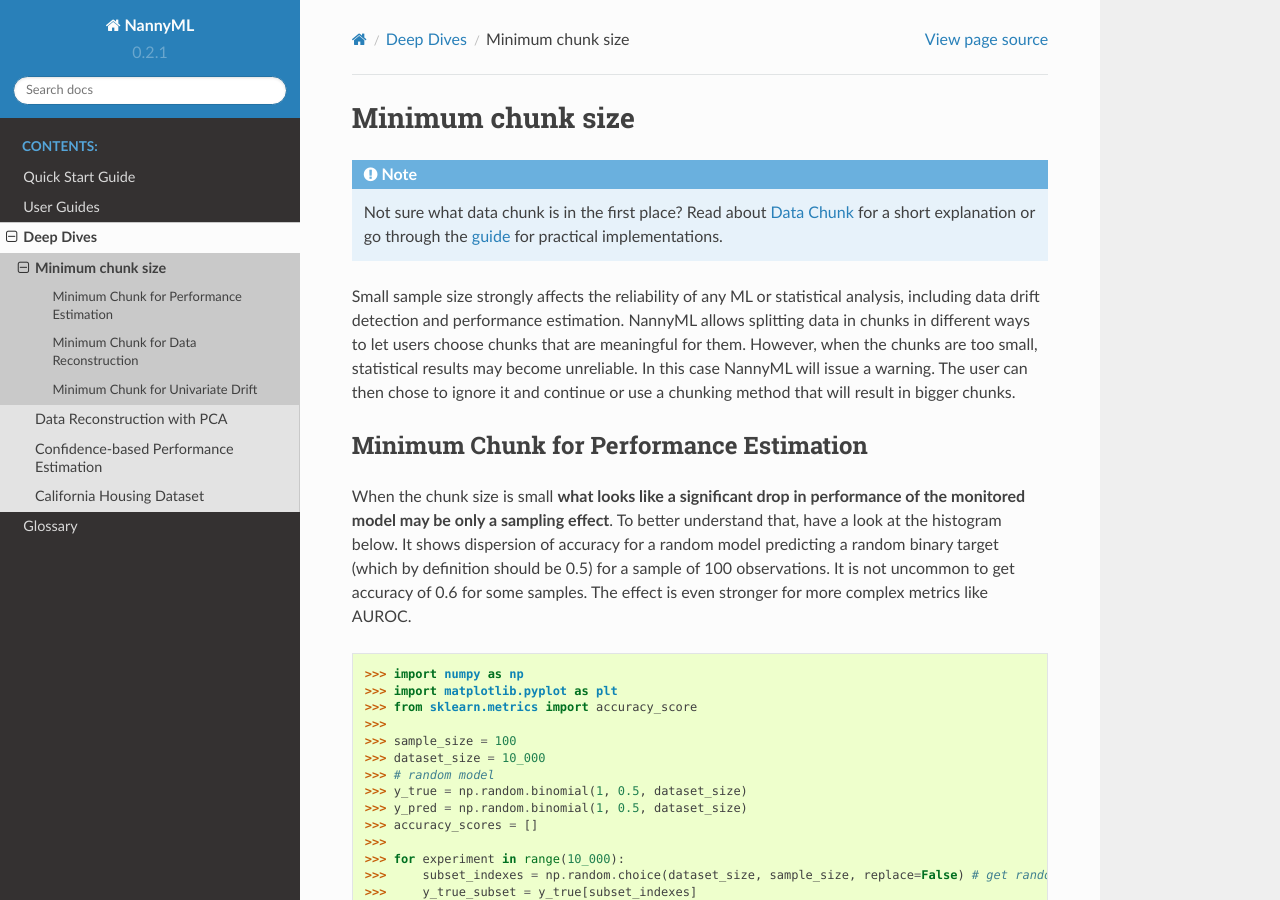
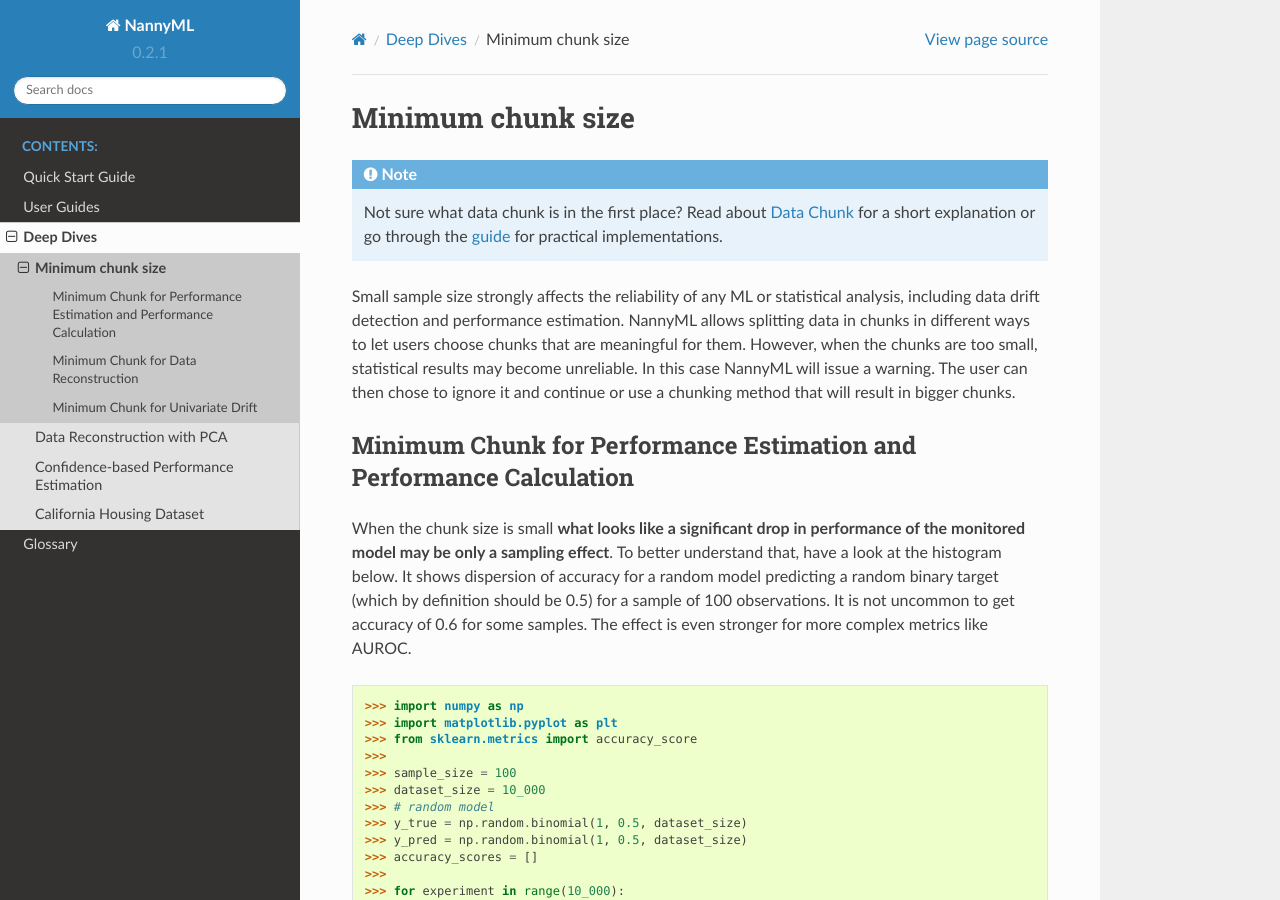
Before and after one commit to NannyML/nannyml, a Sphinx documentation site: the page built from docs/deep_dive/minimum_chunk_size.rst, in a window 1280 px wide and 900 px high. Built offline with Sphinx 7.4.7 and the Read the Docs theme 2.0.0, drawn with Linux system fonts in a browser that asks for light colours; pages that are not in the unit, such as notebooks, are missing from menus.

Commit message:
update title

```diff
--- a/docs/deep_dive/minimum_chunk_size.rst
+++ b/docs/deep_dive/minimum_chunk_size.rst
@@ -15,8 +15,8 @@ are meaningful for them. However, when the chunks are too small, statistical res
 In this case NannyML will issue a warning. The user can then chose to ignore it and continue or use a chunking
 method that will result in bigger chunks.
 
-Minimum Chunk for Performance Estimation
-========================================
+Minimum Chunk for Performance Estimation and Performance Calculation
+====================================================================
 
 When the chunk size is small
 **what looks like a significant drop in performance of the monitored model may be only a sampling effect**.
```
